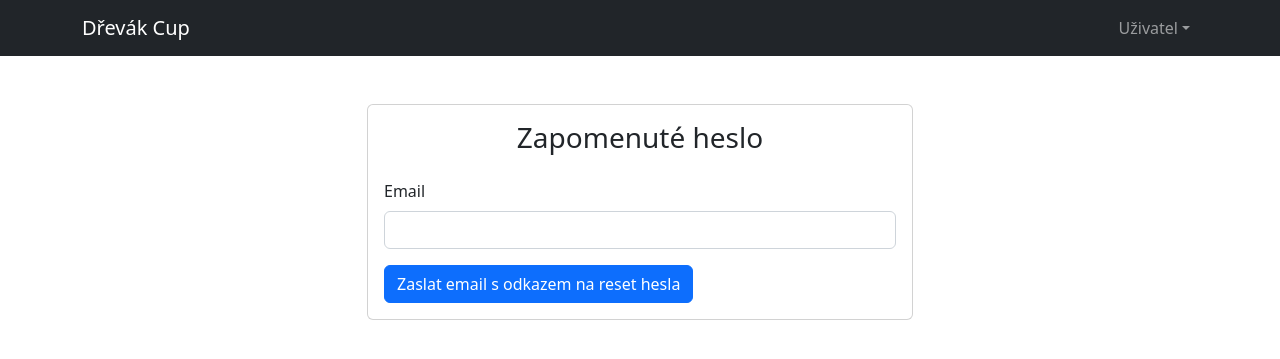
After one commit to pasekrom/drevakcup, a Django app: page /forgot-password/ in a window 1280 px wide. The commit adds this page. Shown: the top 359 px of the page. Run offline with Django 5.2, Linux system fonts and the light colour scheme; some libraries are stand-ins or nearby versions.

Commit message:
Password reset

```diff
--- /dev/null
+++ b/core/templates/core/forgot_password.html
@@ -0,0 +1,29 @@
+{% extends 'core/base/base.html' %}
+{% load static %}
+{% block content %}
+
+<div class="container mt-5">
+    <div class="row justify-content-center">
+        <div class="col-md-6">
+            <div class="card">
+                <div class="card-body">
+                    <h3 class="card-title text-center mb-4">Zapomenuté heslo</h3>
+                    <!-- Form -->
+                    <form action="{% url 'forgot_password' %}" method="POST">
+                        {% csrf_token %}
+                        <!-- Email Input -->
+                        <div class="mb-3">
+                            <label for="email" class="form-label">Email</label>
+                            <input type="email" class="form-control" id="email" name="email" required>
+                        </div>
+                        <!-- Submit Button -->
+                        <button type="submit" class="btn btn-primary btn-block">Zaslat email s odkazem na reset hesla</button>
+                    </form>
+                    <!-- End Form -->
+                </div>
+            </div>
+        </div>
+    </div>
+</div>
+
+{% endblock content %}
--- a/core/templates/core/home.html
+++ b/core/templates/core/home.html
@@ -17,6 +17,7 @@
         {% if not user.is_authenticated %}
         <p class="lead"><a class="text-black text-decoration-none" href="{% url 'signup' %}">Registrovat se</a></p>
         <p class="lead"><a class="text-black text-decoration-none" href="{% url 'login' %}">Přihlásit se</a></p>
+        <p class="lead"><a class="text-black text-decoration-none" href="{% url 'forgot_password' %}">Zapomenuté heslo</a></p>
         {% else %}
         <div class="row row-cols-1 row-cols-md-4 g-4 justify-content-center">
             <div class="col">
--- /dev/null
+++ b/core/templates/core/password_reset_subject.txt
@@ -0,0 +1 @@
+Dřevák Cup - zapomenuté heslo
--- a/core/urls.py
+++ b/core/urls.py
@@ -1,20 +1,25 @@
 from django.contrib import admin
 from django.urls import path, include
 from django.conf.urls.static import static
+from django.contrib.auth import views as auth_views
 
 from core import settings, views
-from core.views import Home, User, Cups, SignUpView, MyLoginView
+from core.views import Home, UserProfile, Cups, SignUpView, MyLoginView, forgot_password
 
 urlpatterns = [
     path('admin/', admin.site.urls),
     path('iihf/', include('iihf.urls')),
     path('', Home.as_view(), name='home'),
-    path('user/', User.as_view(), name='user'),
+    path('user/', UserProfile.as_view(), name='user'),
     path('cups/', Cups.as_view(), name='cups'),
     path('', Home.as_view(), name='sign-out'),
     path('signup/', SignUpView.as_view(), name='signup'),
     path('login/', MyLoginView.as_view(), name='login'),
     path('logout/', views.logout_page, name='logout'),
+    path('forgot-password/', forgot_password, name='forgot_password'),
+    path('password-reset/done/', auth_views.PasswordResetDoneView.as_view(), name='password_reset_done'),
+    path('password-reset/confirm/<uidb64>/<token>/', auth_views.PasswordResetConfirmView.as_view(), name='password_reset_confirm'),
+    path('password-reset/complete/', auth_views.PasswordResetCompleteView.as_view(), name='password_reset_complete'),
 ] \
     + static(settings.MEDIA_URL, document_root=settings.MEDIA_ROOT) \
     + static(settings.STATIC_URL, document_root=settings.STATIC_ROOT)
--- a/core/views.py
+++ b/core/views.py
@@ -1,10 +1,13 @@
+from django.contrib import messages
 from django.contrib.auth import logout
-from django.contrib.auth.forms import UserCreationForm, AuthenticationForm
+from django.contrib.auth.forms import AuthenticationForm
 from django.contrib.auth.mixins import LoginRequiredMixin
-from django.contrib.auth.views import LoginView
-from django.shortcuts import redirect
-from django.urls import reverse_lazy
+from django.contrib.auth.views import LoginView, PasswordResetView
+from django.shortcuts import redirect, render
+from django.urls import reverse_lazy, reverse
 from django.views.generic import TemplateView, CreateView
+from django.contrib.auth import views as auth_views
+from core.models import User
 
 from core.forms import CustomUserCreationForm
 from iihf.models import Cup
@@ -22,7 +25,7 @@ class Home(TemplateView):
         return context
 
 
-class User(LoginRequiredMixin, TemplateView):
+class UserProfile(LoginRequiredMixin, TemplateView):
     template_name = 'core/user.html'
 
 
@@ -53,3 +56,19 @@ class MyLoginView(LoginView):
 def logout_page(request):
     logout(request)
     return redirect('/')
+
+
+def forgot_password(request):
+    if request.method == 'POST':
+        email = request.POST.get('email')
+        if User.objects.filter(email=email).exists():
+            # Directly call PasswordResetView to trigger the password reset process
+            return PasswordResetView.as_view(
+                email_template_name='core/password_reset_email.html',
+                subject_template_name='core/password_reset_subject.txt',
+                success_url=reverse('password_reset_done')
+            )(request)
+        else:
+            messages.error(request, 'User with this email does not exist.')
+            return redirect('forgot_password')
+    return render(request, 'core/forgot_password.html')
```
Also changed, not shown: core/templates/core/password_reset_email.html (added, +15 -0 lines).
